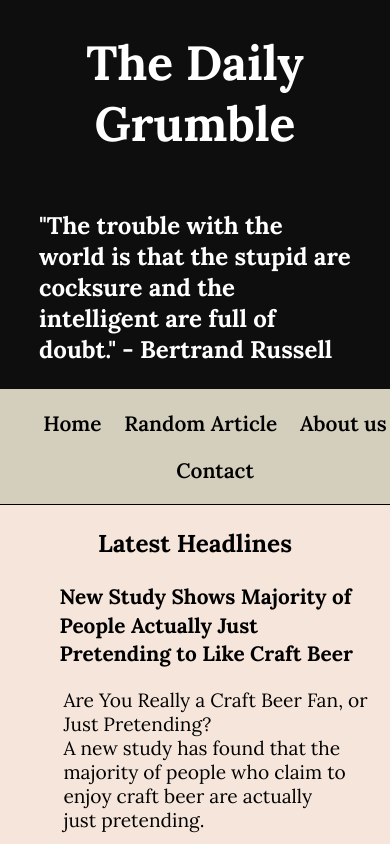
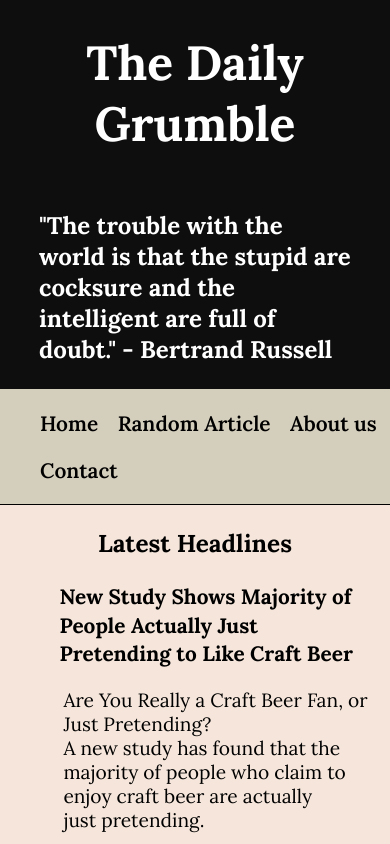
Before and after one commit to Asurakun1/my-blog-project, a React (Create React App) app: page / in a window 390 px wide. Shown: the top 844 px of the page. Built offline with nearby package versions, Linux system fonts and the light colour scheme.

Commit message:
a few tweaks to responsiveness on mobile devices

```diff
--- a/src/Components/Home/Headlines/Headlines.css
+++ b/src/Components/Home/Headlines/Headlines.css
@@ -22,4 +22,5 @@
     .home .headlines{
         max-width: 90vw;
     }
+
 }
--- a/src/Components/Home/Home.css
+++ b/src/Components/Home/Home.css
@@ -13,3 +13,11 @@
         align-items: center;
     }
 }
+
+@media only screen and (max-width: 320px){
+    .home{
+        flex-direction: row;
+        flex-wrap: wrap;
+        justify-content: flex-start;
+    }
+}
--- a/src/Components/NavBar/NavBar.css
+++ b/src/Components/NavBar/NavBar.css
@@ -21,11 +21,11 @@
     justify-content: center;
 }
 
-@media only screen and (max-width: 630px){
+@media only screen and (max-width: 800px){
     .main-nav ul{
         flex-wrap: wrap;
         gap: 5vw;
-        justify-content: space-evenly;
+        justify-content: flex-start;
     }
 
 }
```
